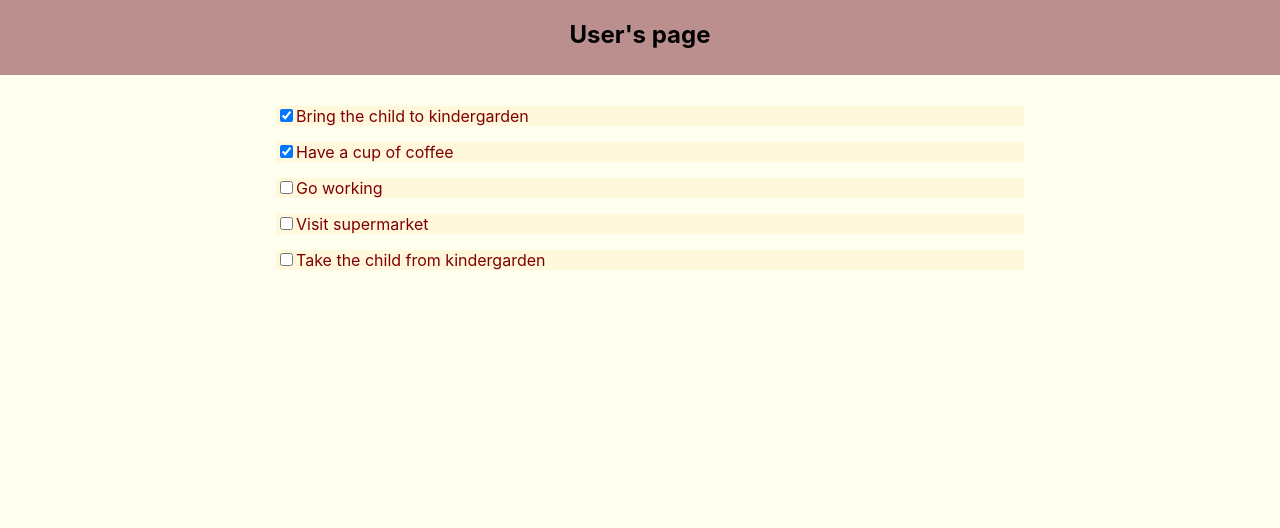
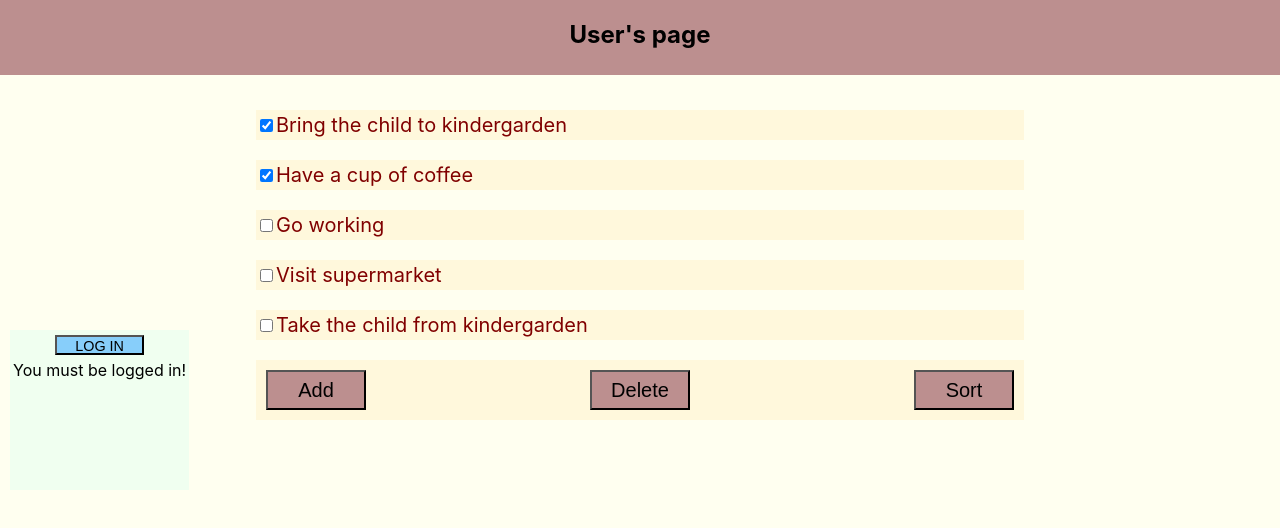
Before and after one commit to t-anpilov/Todos, a React (Create React App) app: page / in a window 1280 px wide. Shown: the top 528 px of the page. Built offline with nearby package versions, Linux system fonts and the light colour scheme.

Commit message:
beginning change rows when checked

```diff
--- a/src/App.css
+++ b/src/App.css
@@ -6,10 +6,10 @@
     color: #800000;
 }
 .list_row{
-    height: 20px;
-    line-height: 20px;
-    padding-left: 20px;
-
+    height: 30px;
+    line-height: 30px;
+    font-size: 1.25rem;
+    background-color: #FFF8DC;
 }
 .header{
     position: absolute;
@@ -20,3 +20,41 @@
     width: 100%;
     height: 75px;
 }
+.list_form{
+    display:flex;
+    height: 60px;
+    width: 100%;
+    background-color: #FFF8DC;
+    margin-top: 20px;
+    justify-content: space-between;
+    align-items: center;
+}
+button{
+    height: 40px;
+    width: 100px;
+    font-size: 1.25rem;
+    background-color: #BC8F8F;
+}
+.A_but{
+    margin-left: 10px;
+}
+.C_but{
+    margin-right: 10px;
+}
+.logIn{
+    position: relative;
+    top: 0;
+    left: 10px;
+    display: block;
+    width: 14%;
+    height: 160px;
+    background-color: #F0FFF0;
+    text-align: center;
+}
+.log_but{
+    margin: 5px;
+    height: 20px;
+    width: 50%;
+    background-color: lightskyblue;
+    font-size: 0.9rem;
+}
--- a/src/App.js
+++ b/src/App.js
@@ -1,6 +1,7 @@
 import React, { Component } from 'react';
 import './app.css';
 import Header from './Header';
+import LogIn from './LogIn';
 import List from './List';
 
 class App extends Component {
@@ -9,6 +10,7 @@ class App extends Component {
         <section className="Main">
             <Header/>
             <List/>
+            <LogIn/>
         </section>
       );
     }
--- /dev/null
+++ b/src/Form.js
@@ -0,0 +1,25 @@
+import React, {Component} from 'react';
+
+class Form extends Component {
+    render() {
+        if(this.props.isLoading === true) {
+            return (<div className="list_form">...Loading...</div>)
+        } else {
+            return (
+                <div className="list_form">
+                    <button className="A_but">
+                        Add
+                    </button>
+                    <button className="B_but">
+                        Delete
+                    </button>
+                    <button className="C_but">
+                        Sort
+                    </button>
+                </div>
+            )
+        }
+    }
+}
+
+export default Form
--- a/src/List.js
+++ b/src/List.js
@@ -1,6 +1,7 @@
 import React, { Component } from 'react';
 import ToDoItem from './ToDoItem';
 import todosData from './todosData';
+import Form from './Form';
 import './app.css';
 
 
@@ -8,9 +9,11 @@ class List extends Component {
     constructor(){
         super();
         this.state = {
-            todos: todosData
+            todos: todosData,
+            isLoading: true
         };
         this.handleChange = this.handleChange.bind(this);
+        this.handleDClick = this.handleDClick.bind(this);
     }
 
     handleChange(id) {
@@ -26,13 +29,32 @@ class List extends Component {
             }
         });
     }
+    handleDClick(id) {
+        this.setState(prevState => {
+            const updatedTodos2 = prevState.todos.map((todo) => {
+                if (todo.id === id) {
+                    todo.text = prompt('write your todo')
+                }
+                return todo
+            });
+            return {
+                todos: updatedTodos2
+            }
+        });
+    }
+    componentDidMount() {
+        setTimeout(() => {
+            this.setState({ isLoading: false})
+        }, 1500)
+    }
 
     render() {
         const todoItems = this.state.todos.map((item) => <ToDoItem key={item.id} item={item}
-        handleChange={this.handleChange}/>)
+        handleChange={this.handleChange} handleDClick={this.handleDClick}/>)
         return (
             <div className="list_block">
                 {todoItems}
+                <Form isLoading={this.state.isLoading}/>
             </div>
         )
     }
--- /dev/null
+++ b/src/LogIn.js
@@ -0,0 +1,33 @@
+import React, {Component} from 'react';
+
+class LogIn extends Component {
+    constructor(){
+        super();
+        this.state = {
+            isLoggedIn: false
+        };
+        this.handleClick = this.handleClick.bind(this);
+    }
+    handleClick(){
+        this.setState((prevState) => {
+            return {
+                isLoggedIn: !prevState.isLoggedIn
+            };
+        })
+    }
+
+    render() {
+        let button_text = this.state.isLoggedIn ? "LOG OUT" : "LOG IN";
+        let logged_text = this.state.isLoggedIn ? "You have logged in already!" : "You must be logged in!";
+        return (
+            <div className="logIn">
+                <button className="log_but" onClick={this.handleClick}>
+                    {button_text}
+                </button>
+                <div>{logged_text}</div>
+            </div>
+        );
+    }
+}
+
+export default LogIn
--- a/src/ToDoItem.js
+++ b/src/ToDoItem.js
@@ -1,6 +1,4 @@
 import React, {Component} from 'react';
-
-
 
 class ToDoItem extends Component {
     constructor(props){
@@ -22,9 +20,12 @@ class ToDoItem extends Component {
     render() {
         return (
             <div className="list_row">
-                <p onMouseOver={this.handleOver}
+                <p
+                    onMouseOver={this.handleOver}
                     style={this.state.styles}
-                    onMouseOut={this.handleOut}>
+                    onMouseOut={this.handleOut}
+                    onDoubleClick={() => this.props.handleDClick(this.props.item.id)}
+                >
                     <input type="checkbox"
                         checked={this.props.item.completed}
                         onChange={() => this.props.handleChange(this.props.item.id)} />
```
